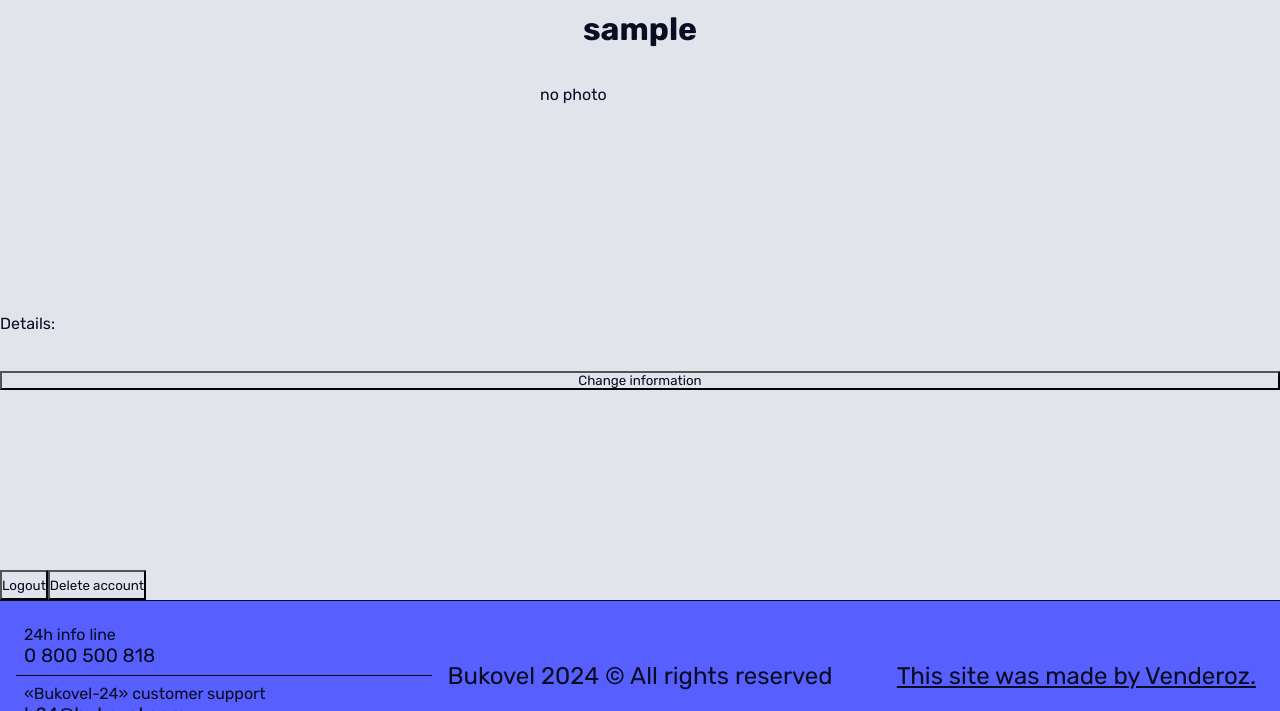
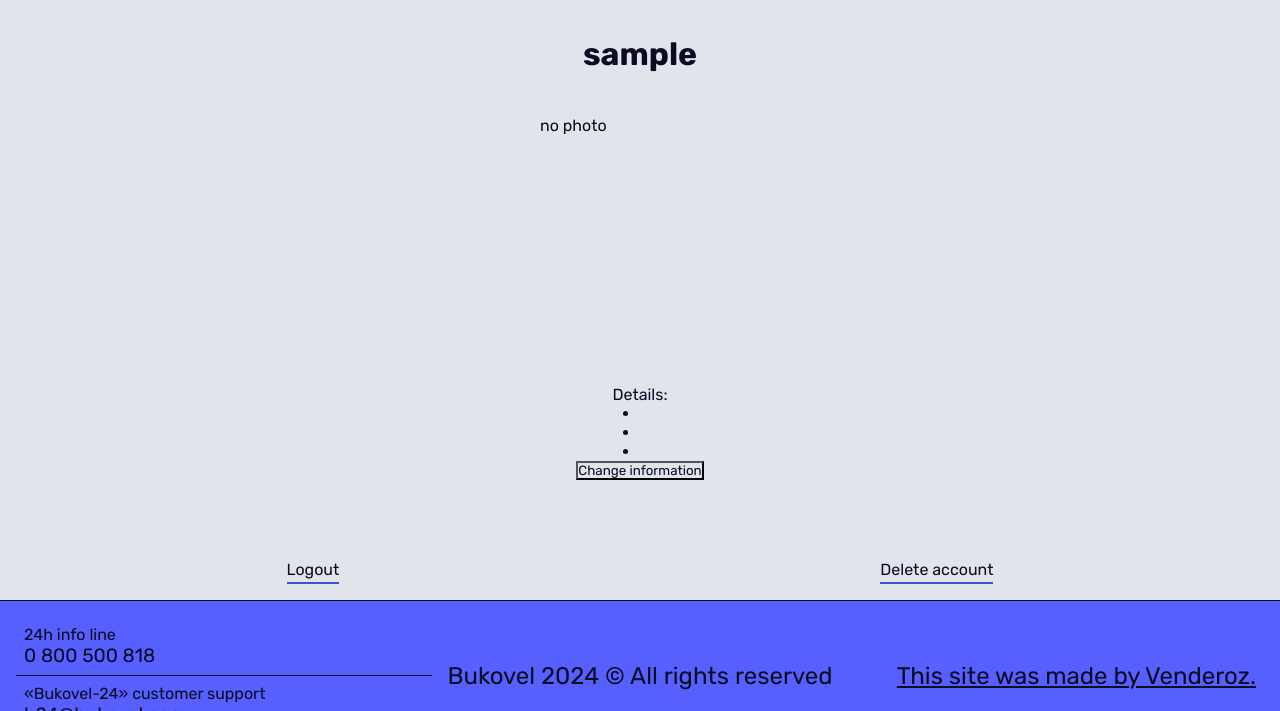
Before and after one commit to Venderoz/Bukovel, a PHP site: page /account.php in a window 1280 px wide. Shown: the part 89-800 px from the top of the page. Run offline with PHP 8.4, Linux system fonts and the light colour scheme; the visitor is signed in with stand-in values (Sample User, id 1); data that the repository does not hold is empty.

Commit message:
Upd: 20.03.2024
- CSS fixes
- fixing regex in signup

```diff
--- a/account.php
+++ b/account.php
@@ -6,13 +6,13 @@
 }
 include "connection.php";
 
-$stmt = $conn->prepare('SELECT password, email, birthdate, phone_number, account_image FROM users WHERE id = ?');
+$stmt = $conn->prepare('SELECT password, email, birthdate, account_image, created_at FROM users WHERE id = ?');
 
 $stmt->bind_param('i', $_SESSION['id']);
 
 $stmt->execute();
 
-$stmt->bind_result($password, $email, $birthdate, $phoneNumber, $accountImage);
+$stmt->bind_result($password, $email, $birthdate, $accountImage, $createdAt);
 
 $stmt->fetch();
 
@@ -51,26 +51,32 @@
             display: flex;
             flex-direction: column;
             width: 100%;
-            flex-basis: 95%;
+            flex-basis: 90%;
         }
 
         .logout-box {
             display: flex;
+            justify-content: space-around;
             width: 100%;
-            flex-basis: 5%;
+            flex-basis: 10%;
+            padding: 1rem;
         }
-
+        .logout-box button{
+            border: none;
+            font-size: 100%;
+            border-bottom: 2px solid rgba(50, 91, 195, 1);
+        }
         .user-details-box {
             order: 2;
             display: flex;
             flex-direction: column;
-            flex-basis: 45%;
+            flex-basis: 40%;
         }
         .username-box{
             display: flex;
             justify-content: center;
             align-items: center;
-            flex-basis: 10%;
+            flex-basis: 20%;
         }
         .username-box h2{
             font-size: 200%;
@@ -79,8 +85,14 @@
             display: flex;
             justify-content: center;
             align-items: center;
-            flex-basis: 45%;
+            flex-basis: 40%;
             order: 1;
+        }
+
+        .user-details-box{
+            display: flex;
+            justify-content: center;
+            align-items: center;
         }
 
         .image-box{
@@ -211,6 +223,7 @@
                     <ul>
                         <li><?= $email ?></li>
                         <li><?= $birthdate ?></li>
+                        <li><?= $createdAt ?></li>
                     </ul>
                     <button type="button" id="update-btn" class="update-btn">Change information</button>
                 </div>
--- a/login.php
+++ b/login.php
@@ -158,6 +158,11 @@
             font-weight: bold;
             cursor: pointer;
         }
+
+        input[type="password"]::-ms-reveal,
+        input[type="password"]::-ms-clear {
+            display: none;
+        }
     </style>
 </head>
 
--- a/signup.php
+++ b/signup.php
@@ -169,6 +169,11 @@
             font-weight: bold;
             cursor: pointer;
         }
+
+        input[type="password"]::-ms-reveal,
+        input[type="password"]::-ms-clear {
+            display: none;
+        }
     </style>
 </head>
 
```
Also changed, not shown: signup_script.php (+7 -6 lines).
